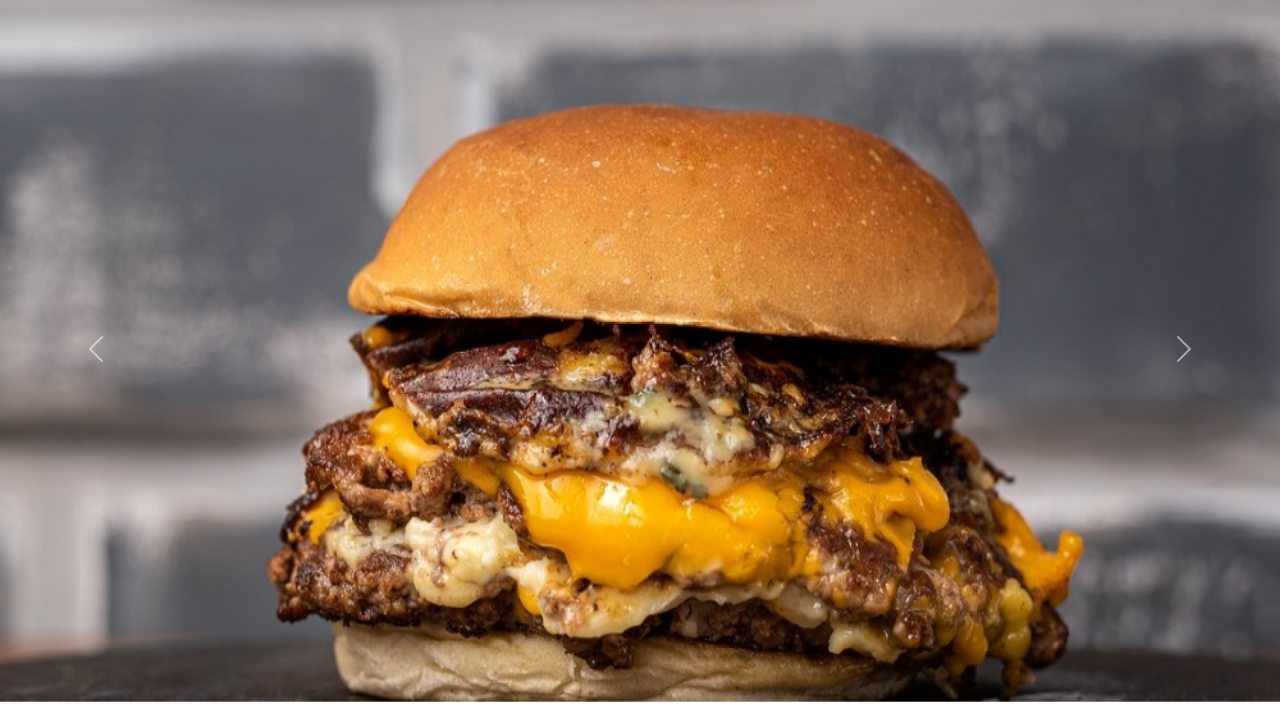
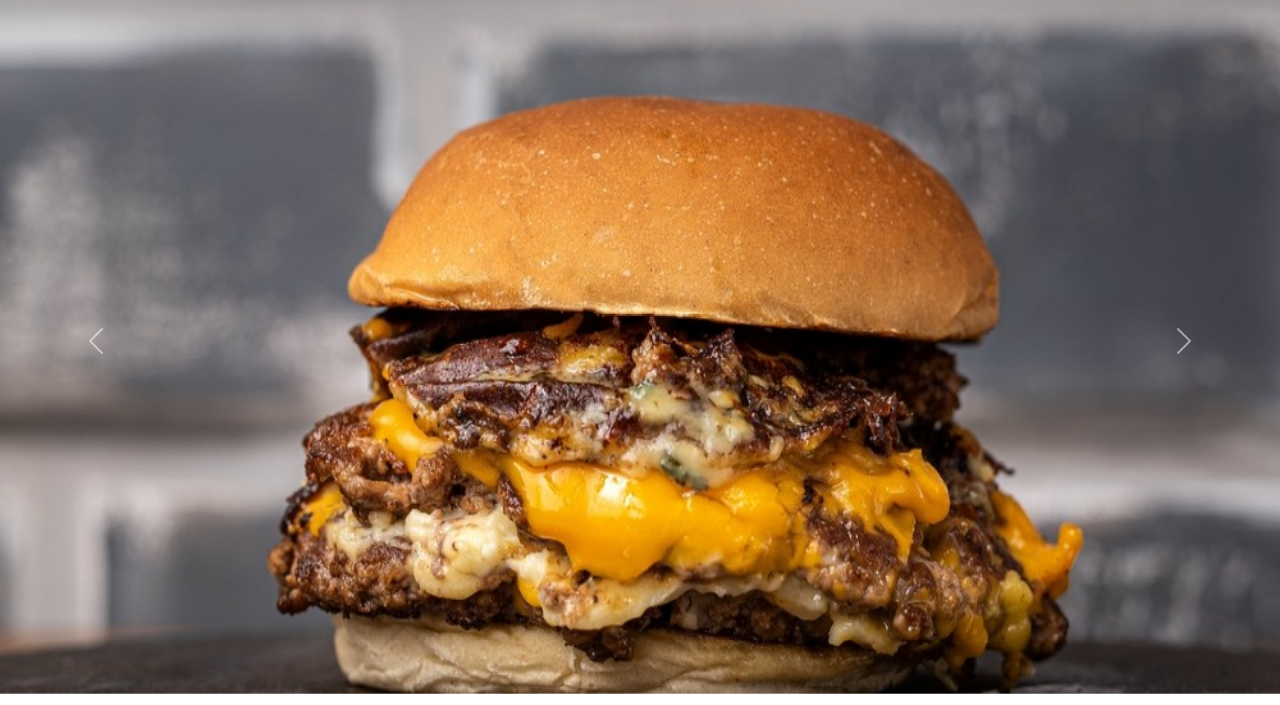
Before and after one commit to Roman-Arnedo/PreEntrega2-Arnedo, a plain HTML site: page index.html in a window 1280 px wide. Shown: the part 133-838 px from the top of the page. Drawn offline with nearby package versions, Linux system fonts and the light colour scheme; a web font is replaced by a local one.

Commit message:
tercera pre entrega

```diff
--- a/scss/style.scss
+++ b/scss/style.scss
@@ -3,6 +3,7 @@
 @import './abstract/extend';
 @import './abstract/mixin';
 
+@import './componentes/reset';
 @import './componentes/header';
 @import './componentes/footer';
 @import './componentes/index';
```
Also changed, not shown: css/style.css, 1 other file.
